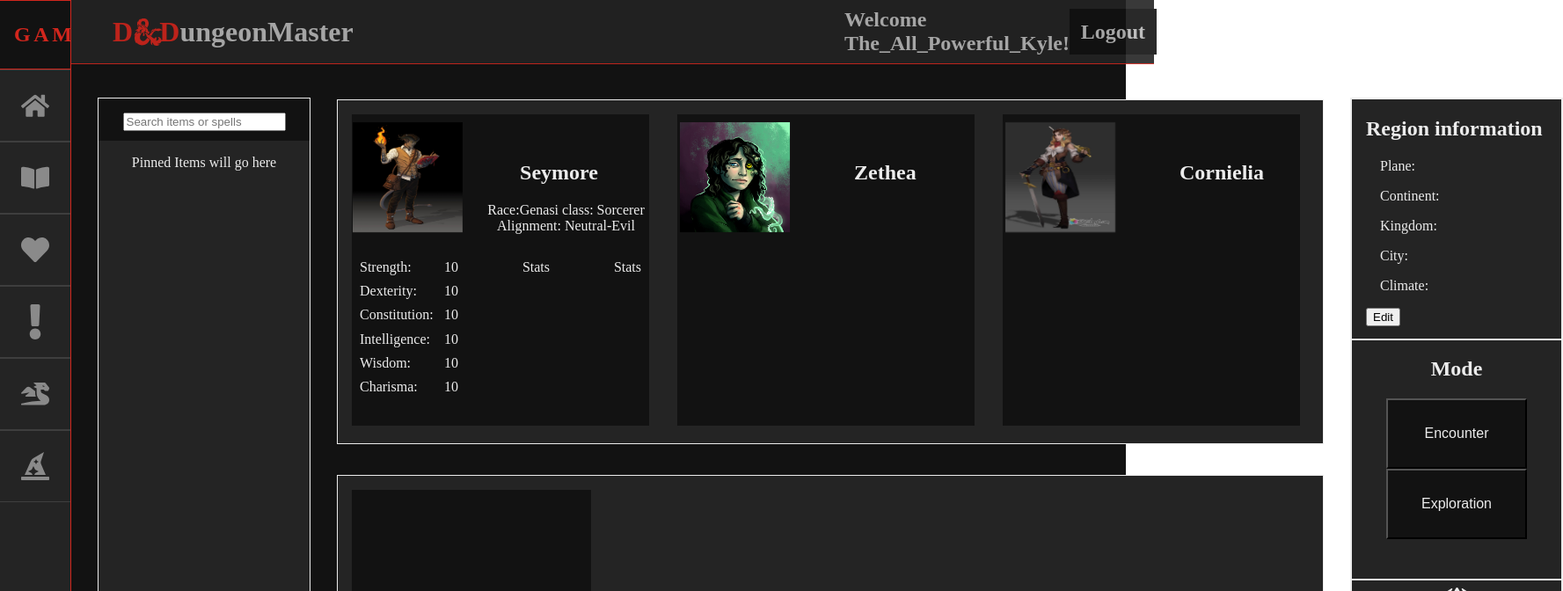
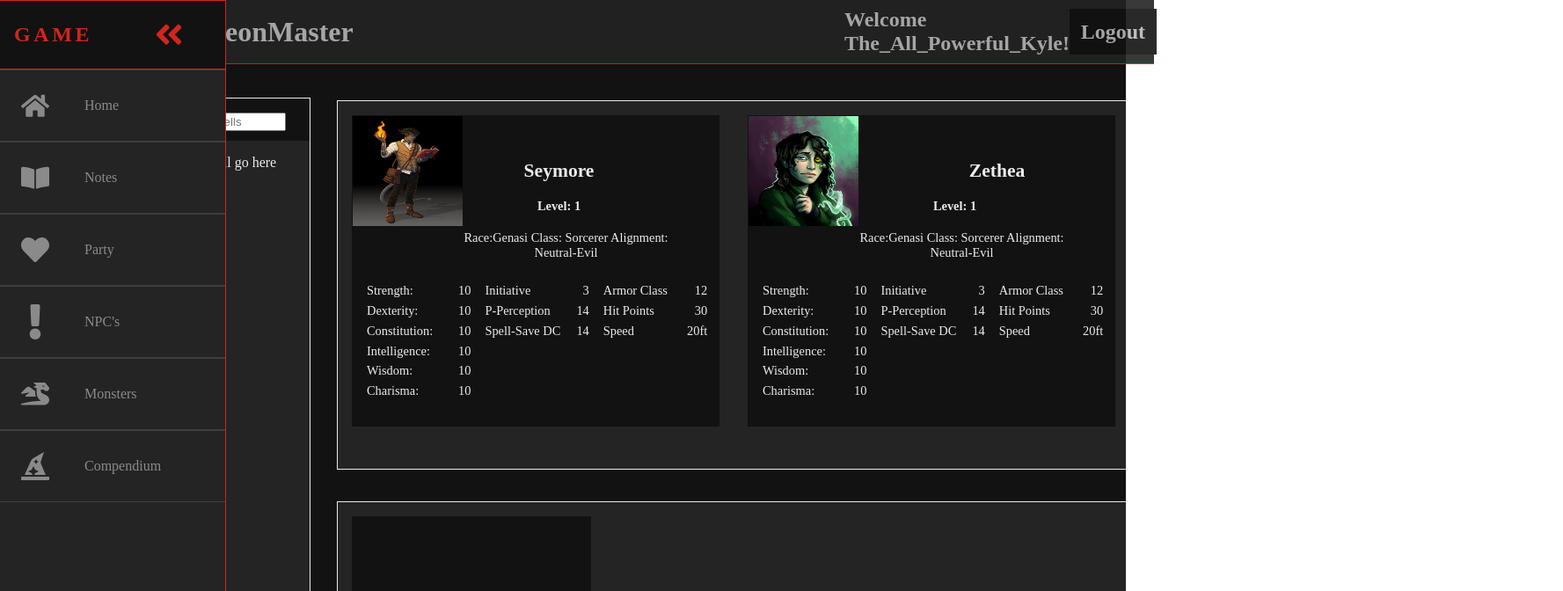
Before and after one commit to kpete2017/DnDungeonMaster, a Vue app: page / in a window 1280 px wide. Shown: the top 672 px of the page at 88% size, 1777 px wide, since content can reach past the window. Built offline with nearby package versions, Linux system fonts and the light colour scheme; what v-drag would draw is missing.

Commit message:
Added placeholder cards

```diff
--- a/src/App.vue
+++ b/src/App.vue
@@ -45,7 +45,9 @@ body {
   font-family: 'Fantasy';
   -webkit-font-smoothing: antialiased;
   -moz-osx-font-smoothing: grayscale;
-  background-color: var(--bg-secondary)
+  background-color: var(--bg-secondary);
+  width: 100%;
+  overflow-x: hidden;
 }
 
 .dark {
--- a/src/components/InformationTab.vue
+++ b/src/components/InformationTab.vue
@@ -3,13 +3,28 @@
     <div class="top-third">
       <h2>Region information</h2>
       <div class="region-info">
-        <p>Plane:</p>
-        <p>Continent:</p>
-        <p>Kingdom:</p>
-        <p>City:</p>
-        <p>Climate: </p>
+        <div class="region-div">
+          <p>Plane:</p>
+          <p>Material</p>
+        </div>
+        <div class="region-div">
+          <p>Continent:</p>
+          <p>Toril</p>
+        </div>
+        <div class="region-div">
+          <p>Kingdom: </p>
+          <p>Fearun</p>
+        </div>
+        <div class="region-div">
+          <p>City: </p>
+          <p>Waterdeep </p>
+        </div>
+        <div class="region-div">
+          <p>Climate: </p>
+          <p>Temperate </p>
+        </div>
       </div>
-      <button>Edit</button>
+      <button id="edit-region-button">Edit</button>
     </div>
     <div class="middle-third">
       <h2>Mode</h2>
@@ -47,6 +62,7 @@ export default {
 </script>
 
 <style>
+
   .roll-result {
     background-color: var(--bg-secondary);
     border: solid 1px var(--text-secondary);
@@ -54,9 +70,6 @@ export default {
     margin: 1rem;
   }
 
-  #roll-text {
-    margin-top: 0rem;
-  }
 
   #roll-pic {
     margin-top: .5rem;
@@ -130,6 +143,7 @@ export default {
 
   .region-info {
     margin-left: 1rem;
+    line-height: .5;
   }
 
   .mode-buttons button {
@@ -140,4 +154,15 @@ export default {
     cursor: pointer;
   }
 
+  .region-div {
+    display: flex;
+    justify-content: space-between;
+    margin-right: 1rem;
+    margin-top: -1rem;
+  }
+
+  #edit-region-button {
+    margin: .5rem;
+  }
+
 </style>
--- a/src/components/PageBody.vue
+++ b/src/components/PageBody.vue
@@ -40,8 +40,7 @@ export default {
         background-color: var(--bg-secondary);
         color: var(--text-secondary);
         text-align: center;
-        min-height: 80vh;
-        width: 90%;
+        width: 100%;
         margin-left: 7rem;
         margin-right: 8rem;
         padding-top: 7rem;
--- a/src/components/PlayerCard.vue
+++ b/src/components/PlayerCard.vue
@@ -7,14 +7,14 @@
                         <img id="player-image" height="125" width="125" src="../assets/player2.jpg" alt="Player-Image"/>
                     </div>
                     <div class="player-name">
-                        <h2 id=player-name>Seymore</h2>
+                        <h2 id="player-name">Seymore</h2>
+                        <h4 id="player-name">Level: 1</h4>
                         <div class="player-card-row-1">
-                            <p>Race:Genasi class: Sorcerer Alignment: Neutral-Evil </p>
+                            <p>Race:Genasi Class: Sorcerer Alignment: Neutral-Evil </p>
                         </div>
                     </div>
                 </div>
                 <div class="main-row">
-
                     <div class="player-card-column-1">
                         <div class="ability-modifier">
                             <p>Strength:</p>
@@ -42,10 +42,32 @@
                         </div>
                     </div>
                     <div class="player-card-column-2">
-                        <p>Stats</p>
+                        <div class="ability-modifier">
+                            <p>Initiative</p>
+                            <p>3</p>
+                        </div>
+                        <div class="ability-modifier">
+                            <p>P-Perception</p>
+                            <p>14</p>
+                        </div>
+                        <div class="ability-modifier">
+                            <p>Spell-Save DC</p>
+                            <p>14</p>
+                        </div>
                     </div>
                     <div class="player-card-column-3">
-                        <p>Stats</p>
+                        <div class="ability-modifier">
+                            <p>Armor Class</p>
+                            <p>12</p>
+                        </div>
+                        <div class="ability-modifier">
+                            <p>Hit Points</p>
+                            <p>30</p>
+                        </div>
+                        <div class="ability-modifier">
+                            <p>Speed</p>
+                            <p>20ft</p>
+                        </div>
                     </div>
                 </div>
             </div>
@@ -57,10 +79,67 @@
                     </div>
                     <div class="player-name">
                         <h2>Zethea</h2>
+                        <h4 id="player-name">Level: 1</h4>
+                        <div class="player-card-row-1">
+                            <p>Race:Genasi Class: Sorcerer Alignment: Neutral-Evil </p>
+                        </div>
                     </div>
                 </div>
                 <div class="main-row">
-
+                    <div class="player-card-column-1">
+                        <div class="ability-modifier">
+                            <p>Strength:</p>
+                            <p>10</p>
+                        </div>
+                        <div class="ability-modifier">
+                            <p>Dexterity:</p>
+                            <p>10</p>
+                        </div>
+                        <div class="ability-modifier">
+                            <p>Constitution:</p>
+                            <p>10</p>
+                        </div>
+                        <div class="ability-modifier">
+                            <p>Intelligence:</p>
+                            <p>10</p>
+                        </div>
+                        <div class="ability-modifier">
+                            <p>Wisdom:</p>
+                            <p>10</p>
+                        </div>
+                        <div class="ability-modifier">
+                            <p>Charisma:</p>
+                            <p>10</p>
+                        </div>
+                    </div>
+                    <div class="player-card-column-2">
+                        <div class="ability-modifier">
+                            <p>Initiative</p>
+                            <p>3</p>
+                        </div>
+                        <div class="ability-modifier">
+                            <p>P-Perception</p>
+                            <p>14</p>
+                        </div>
+                        <div class="ability-modifier">
+                            <p>Spell-Save DC</p>
+                            <p>14</p>
+                        </div>
+                    </div>
+                    <div class="player-card-column-3">
+                        <div class="ability-modifier">
+                            <p>Armor Class</p>
+                            <p>12</p>
+                        </div>
+                        <div class="ability-modifier">
+                            <p>Hit Points</p>
+                            <p>30</p>
+                        </div>
+                        <div class="ability-modifier">
+                            <p>Speed</p>
+                            <p>20ft</p>
+                        </div>
+                    </div>
                 </div>
             </div>
 
@@ -71,12 +150,69 @@
                     </div>
                     <div class="player-name">
                         <h2>Cornielia</h2>
+                        <h4 id="player-name">Level: 1</h4>
+                        <div class="player-card-row-1">
+                            <p>Race:Genasi Class: Sorcerer Alignment: Neutral-Evil </p>
+                        </div>
                     </div>
                 </div>
 
 
                 <div class="main-row">
-
+                    <div class="player-card-column-1">
+                        <div class="ability-modifier">
+                            <p>Strength:</p>
+                            <p>10</p>
+                        </div>
+                        <div class="ability-modifier">
+                            <p>Dexterity:</p>
+                            <p>10</p>
+                        </div>
+                        <div class="ability-modifier">
+                            <p>Constitution:</p>
+                            <p>10</p>
+                        </div>
+                        <div class="ability-modifier">
+                            <p>Intelligence:</p>
+                            <p>10</p>
+                        </div>
+                        <div class="ability-modifier">
+                            <p>Wisdom:</p>
+                            <p>10</p>
+                        </div>
+                        <div class="ability-modifier">
+                            <p>Charisma:</p>
+                            <p>10</p>
+                        </div>
+                    </div>
+                    <div class="player-card-column-2">
+                        <div class="ability-modifier">
+                            <p>Initiative</p>
+                            <p>3</p>
+                        </div>
+                        <div class="ability-modifier">
+                            <p>P-Perception</p>
+                            <p>14</p>
+                        </div>
+                        <div class="ability-modifier">
+                            <p>Spell-Save DC</p>
+                            <p>14</p>
+                        </div>
+                    </div>
+                    <div class="player-card-column-3">
+                        <div class="ability-modifier">
+                            <p>Armor Class</p>
+                            <p>12</p>
+                        </div>
+                        <div class="ability-modifier">
+                            <p>Hit Points</p>
+                            <p>30</p>
+                        </div>
+                        <div class="ability-modifier">
+                            <p>Speed</p>
+                            <p>20ft</p>
+                        </div>
+                    </div>
                 </div>
             </div>
 
@@ -87,10 +223,67 @@
                     </div>
                     <div class="player-name">
                         <h2>Jeff</h2>
+                        <h4 id="player-name">Level: 1</h4>
+                        <div class="player-card-row-1">
+                            <p>Race:Genasi Class: Sorcerer Alignment: Neutral-Evil </p>
+                        </div>
                     </div>
                 </div>
                 <div class="main-row">
-
+                    <div class="player-card-column-1">
+                        <div class="ability-modifier">
+                            <p>Strength:</p>
+                            <p>10</p>
+                        </div>
+                        <div class="ability-modifier">
+                            <p>Dexterity:</p>
+                            <p>10</p>
+                        </div>
+                        <div class="ability-modifier">
+                            <p>Constitution:</p>
+                            <p>10</p>
+                        </div>
+                        <div class="ability-modifier">
+                            <p>Intelligence:</p>
+                            <p>10</p>
+                        </div>
+                        <div class="ability-modifier">
+                            <p>Wisdom:</p>
+                            <p>10</p>
+                        </div>
+                        <div class="ability-modifier">
+                            <p>Charisma:</p>
+                            <p>10</p>
+                        </div>
+                    </div>
+                    <div class="player-card-column-2">
+                        <div class="ability-modifier">
+                            <p>Initiative</p>
+                            <p>3</p>
+                        </div>
+                        <div class="ability-modifier">
+                            <p>P-Perception</p>
+                            <p>14</p>
+                        </div>
+                        <div class="ability-modifier">
+                            <p>Spell-Save DC</p>
+                            <p>14</p>
+                        </div>
+                    </div>
+                    <div class="player-card-column-3">
+                        <div class="ability-modifier">
+                            <p>Armor Class</p>
+                            <p>12</p>
+                        </div>
+                        <div class="ability-modifier">
+                            <p>Hit Points</p>
+                            <p>30</p>
+                        </div>
+                        <div class="ability-modifier">
+                            <p>Speed</p>
+                            <p>20ft</p>
+                        </div>
+                    </div>
                 </div>
             </div>
 
@@ -199,7 +392,6 @@
 </template>
 
 <script>
-
 export default {
     name: 'PlayerCard',
     components: {
@@ -224,44 +416,42 @@ export default {
 
 <style scoped>
 
+    .player-card {
+        font-size: .9rem ;
+    }
+
     .player-card-row-1 {
         margin-left: -5rem;
     }
-
     .ability-modifier {
-        width: 7rem;
+        width: 7.4rem;
         display: flex;
         justify-content: space-between;
+        margin-left: .5rem;
+        margin-right: .5rem;
         margin-bottom: -1rem;
     }
-
     .main-row {
         width: 100%;
         display: flex;
         line-height: .7;
         justify-content: space-between;
     }
-
     #player-image {
-        margin-top: .5rem;
-
+        margin-top: 0rem;
     }
-
     #player-image-background {
         position: relative;
         bottom: 2rem;
         left: 5rem;
     }
-
     .top-row {
         display: flex;
     }
-
     .stay-square {
         height: 20rem;
         width: 15rem;
     }
-
     .player-picture {
         height: 8rem;
         width: 8rem;
@@ -270,41 +460,33 @@ export default {
         position: relative;
         grid-area: player-top;
     }
-
     #player-name {
         position: relative;
         left: -3rem;
     }
-
     .player-name {
         margin-left: 1.5rem;
         margin-top: 1rem;
         grid-area: player-top;
     }
-
     .player-list {
         display: flex;
         width: 100%;
         overflow: auto;
         margin-right: 1rem;
     }
-
     .player-card {
         overflow: auto;
     }
-
-
     .new-player-body {
         display: grid;
         grid-template-areas:
         "Left Right";
         grid-template-columns: 1fr 1fr;
     }
-
     .first {
         grid-area: first;
     }
-
     .input-label {
         display: flex;
         padding-left: .5rem;
@@ -313,7 +495,6 @@ export default {
         align-items: center;
         text-align: left;
     }
-
     .player-input-area {
         margin-right: 2rem;
         display: grid;
@@ -321,26 +502,24 @@ export default {
         "first second third";
         grid-template-columns: 1fr 1fr 1fr;
     }
-
     #plus-icon {
         height: 25px;
         width: 25px;
         transform: rotate(-180deg);
     }
-
     .add-player {
         align-content: center;
         cursor: pointer;
+        height: 20rem;
         background-color: var(--bg-secondary);
         margin: 1rem;
         border: solid 1px var(--bg-secondary);
         padding: 1rem;
-        padding-right: 6rem;
-        padding-left: 6rem;
+        padding-right: 12rem;
+        padding-left: 12rem;
         transition: 400ms;
-
+        border-right: solid 1rem var(--bg-primary);
     }
-
     .current-player {
         display: grid;
         grid-template-areas:
@@ -355,27 +534,23 @@ export default {
         padding-left: 3rem;
         margin: 1rem;
         height: 20rem;
-        width: 15rem;
+        width: 35rem;
         transition: 400ms;
         border: solid 1px var(--bg-secondary);
     }
-
     .main-row {
         position: relative;
         left: -2.5rem;
         width: 20rem;
     }
-
     .current-player:hover {
         border: solid 1px var(--text-primary);
         background-color: var(--bg-hover);
     }
-
     .add-player:hover {
         border: solid 1px var(--text-primary);
         background-color: var(--bg-hover);
     }
-
     .new-player {
         position: fixed;
         top: 9rem;
@@ -385,32 +560,27 @@ export default {
         background-color: var(--bg-secondary);
         border: solid 1px var(--text-primary);
     }
-
     input {
         margin-left: .5rem;
         height: 2rem;
     }
-
     .menu-bar {
         width: 100%;
         height: 2rem;
         border: solid 1px var(--text-primary);
     }
-
     #exit-button {
         position: absolute;
         right: 1rem;
         top: .5rem;
         transition: 400ms;
     }
-
     #exit-button:hover {
         color: rgb(209, 38, 29);
         transform: rotate(-180deg);
         transition: 400ms;
         cursor: pointer;
     }
-
     #close-button {
         position: absolute;
         color: var(--text-secondary);
@@ -422,7 +592,6 @@ export default {
         background-color: var(--bg-primary);
         cursor: pointer;
     }
-
     .third button {
         position: absolute;
         width: 5rem;
@@ -434,13 +603,10 @@ export default {
         background-color: var(--bg-primary);
         cursor: pointer;
     }
-
     .third button:hover {
         color: rgb(209, 38, 29);
     }
-
     #close-button:hover {
         color: rgb(209, 38, 29);
     }
-
 </style>
```
Also changed, not shown: src/assets/Player-card-black.png (added).
